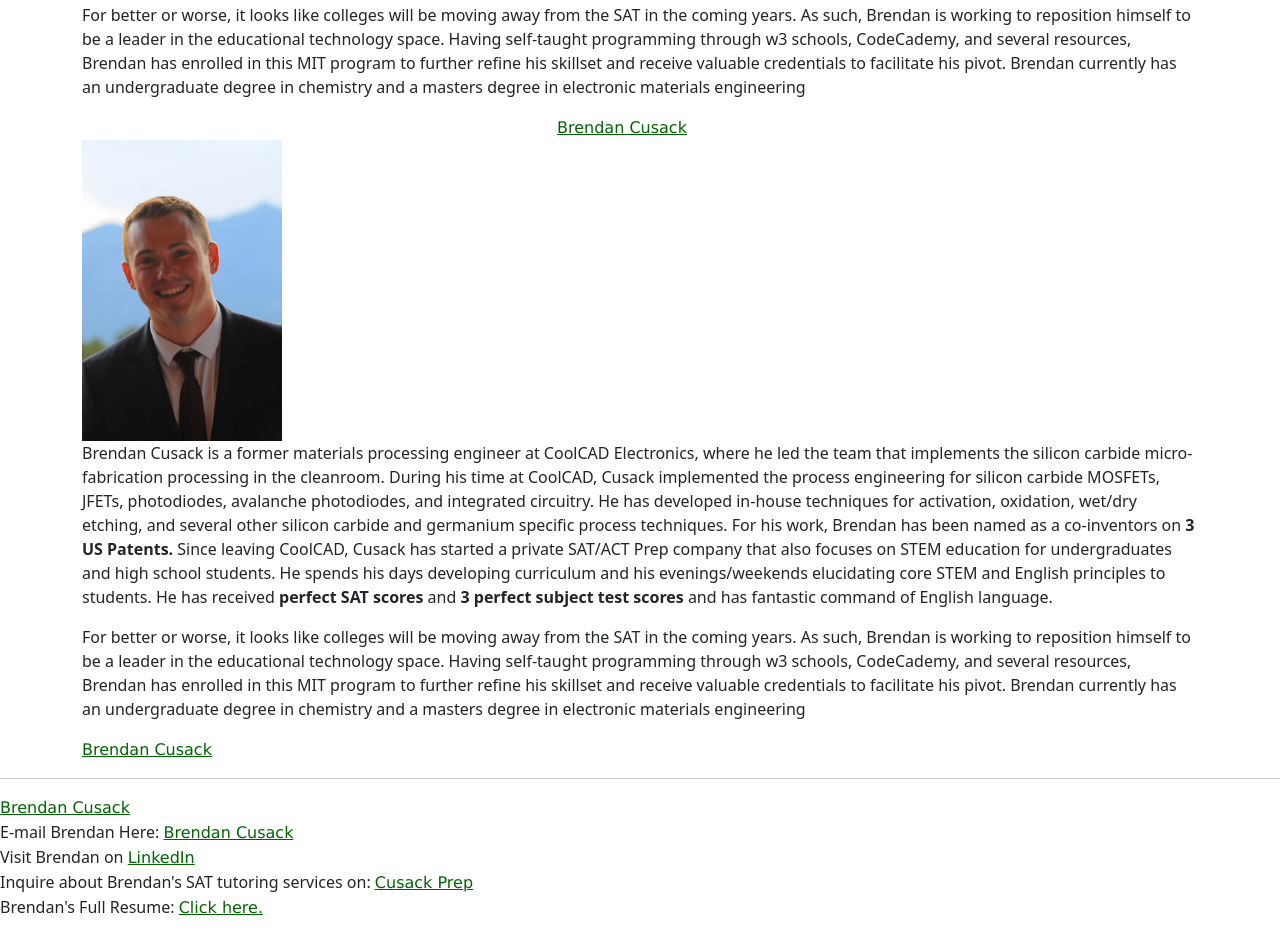
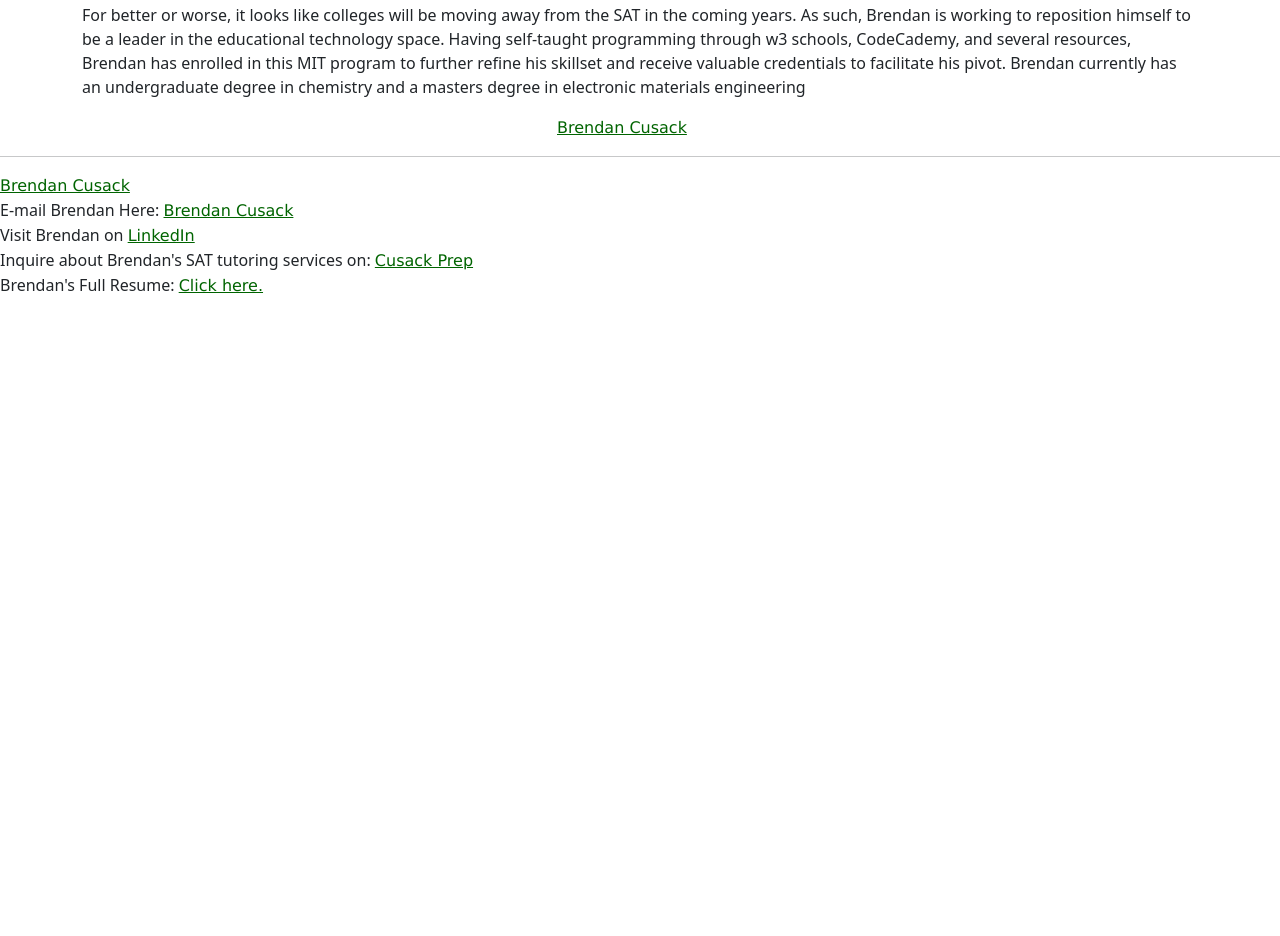
Before and after one commit to bcusack91/MITFinalProjectPage1, a plain HTML site: page index.html in a window 1280 px wide. Shown: the part 858-1794 px from the top of the page. After the commit the page ends 1172 px from the top, so only its background shows below. Drawn offline with nearby package versions, Linux system fonts and the light colour scheme.

Commit message:
Update index.html

```diff
--- a/index.html
+++ b/index.html
@@ -75,25 +75,6 @@
       <div class="LI-profile-badge"  data-version="v1" data-size="medium" data-locale="en_US" data-type="horizontal" data-theme="dark" data-vanity="brendan-cusack-23970133"><a class="LI-simple-link" href='https://www.linkedin.com/in/brendan-cusack-23970133?trk=profile-badge'>Brendan Cusack</a></div>
     </div>
   </div>
-  <div class="row">
-    <div class="col">
-      <img src="BC Headshot.jpg" width="200px">
-    </div>
-    <div class="col-md-auto">
-      <p>Brendan Cusack is a former materials processing engineer at CoolCAD Electronics, where he led the team that
-            implements the silicon carbide micro-fabrication processing in the cleanroom. During his time at CoolCAD,
-            Cusack implemented the process engineering for silicon carbide MOSFETs, JFETs, photodiodes, avalanche
-            photodiodes, and integrated circuitry. He has developed in-house techniques for activation, oxidation, wet/dry
-            etching, and several other silicon carbide and germanium specific process techniques. For his work, Brendan has been named as a co-inventors on <b>3 US Patents.</b> Since leaving CoolCAD,
-            Cusack has started a private SAT/ACT Prep company that also focuses on STEM education for undergraduates and high school students. He spends his days developing curriculum and his evenings/weekends elucidating core STEM and English
-            principles to students. He has received <b>perfect SAT scores</b> and <b>3 perfect subject test scores</b> and has fantastic command of English language.</p>
-
-            <p>For better or worse, it looks like colleges will be moving away from the SAT in the coming years.  As such, Brendan is working to reposition himself to be a leader in the educational technology space. Having self-taught programming through w3 schools, CodeCademy, and several resources, Brendan has enrolled in this MIT program to further refine his skillset and receive valuable credentials to facilitate his pivot. Brendan currently has an undergraduate degree in chemistry and a masters degree in electronic materials engineering</p>
-    </div>
-    <div class="col col-lg-2">
-      <div class="LI-profile-badge"  data-version="v1" data-size="medium" data-locale="en_US" data-type="horizontal" data-theme="dark" data-vanity="brendan-cusack-23970133"><a class="LI-simple-link" href='https://www.linkedin.com/in/brendan-cusack-23970133?trk=profile-badge'>Brendan Cusack</a></div>
-    </div>
-  </div>
 </div>
 
             <hr>
```
